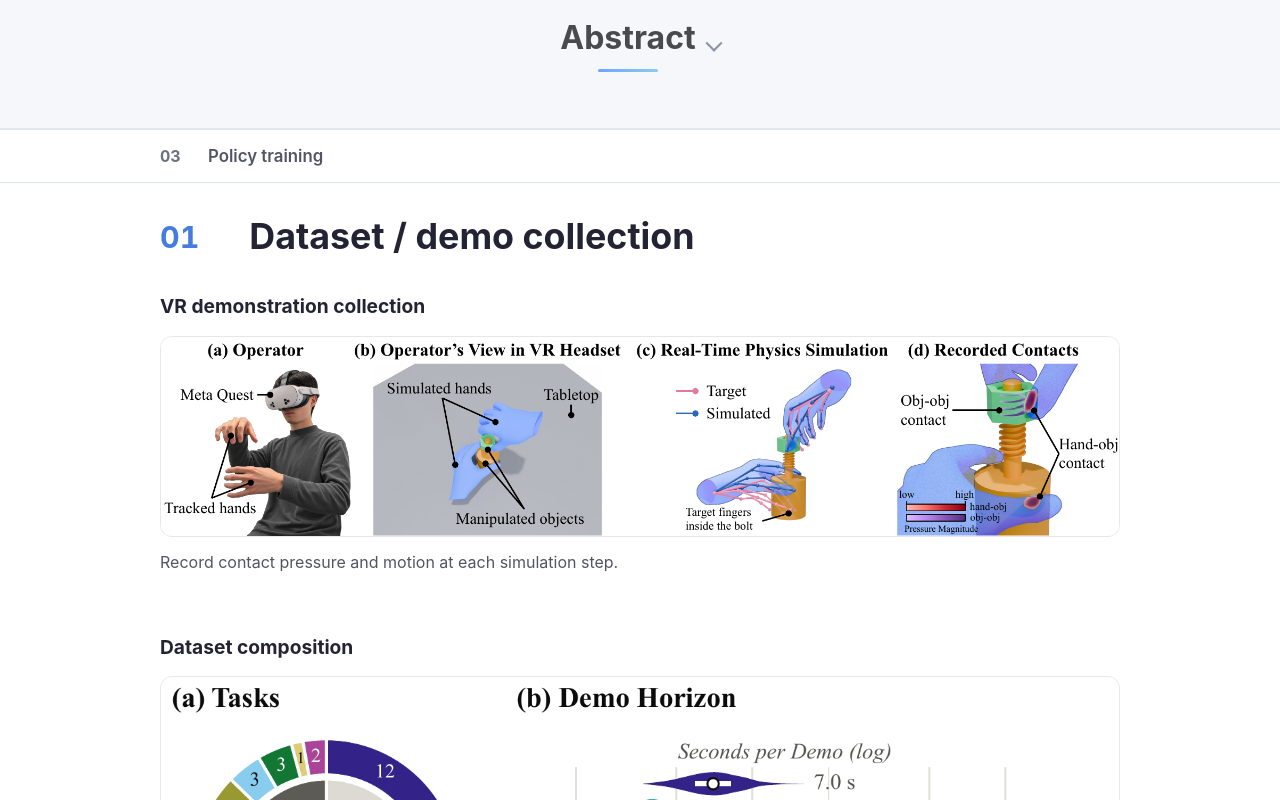
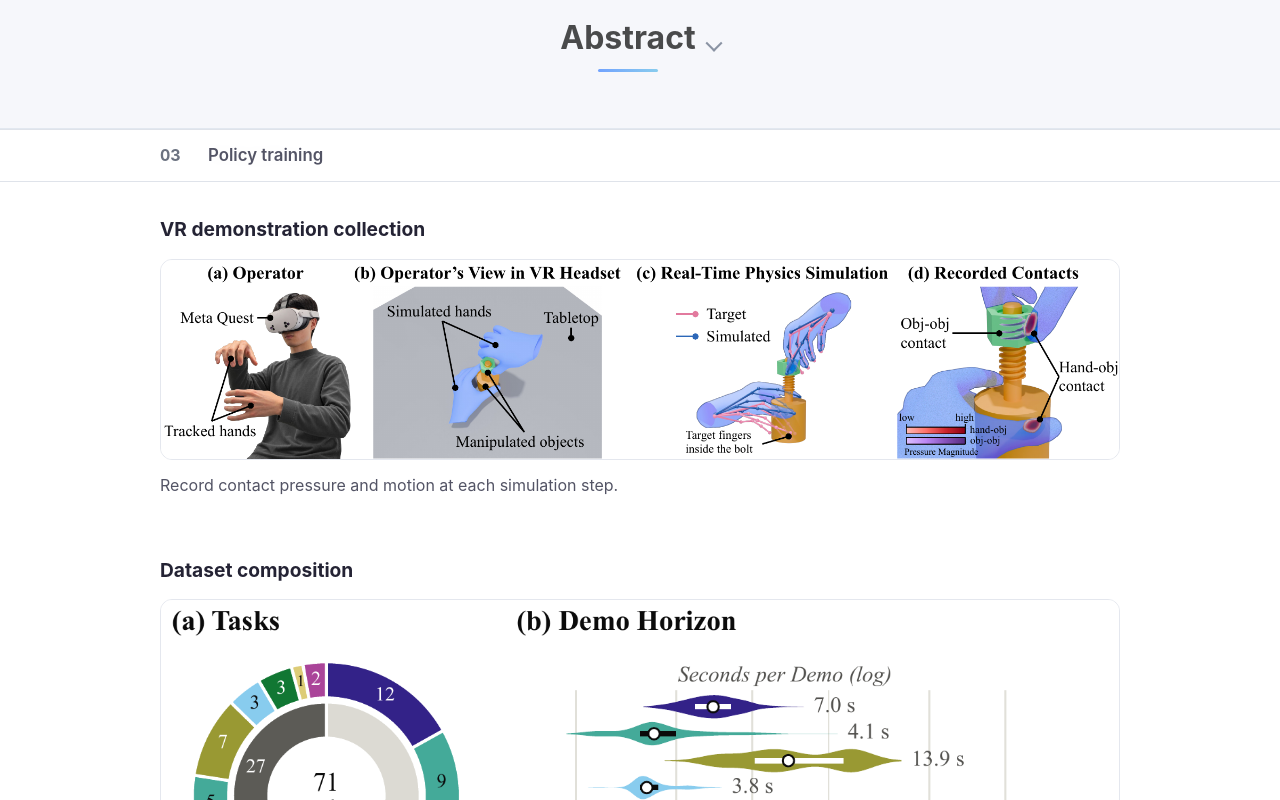
Before and after one commit to VR-ImPress/VR-ImPress.github.io, a plain HTML site: page research-vertical.html in a window 1280 px wide. Shown: the part 2260-3060 px from the top of the page. Drawn offline with Linux system fonts and the light colour scheme.

Commit message:
Use one sticky heading per research stage

```diff
--- a/research-vertical.html
+++ b/research-vertical.html
@@ -18,9 +18,9 @@
   <link rel="stylesheet" href="static/css/bulma.min.css">
   <link rel="stylesheet" href="static/css/index.css">
   <link rel="stylesheet" href="static/css/impress.css?v=20261120b">
-  <link rel="stylesheet" href="static/css/research-vertical.css?v=20261120b">
+  <link rel="stylesheet" href="static/css/research-vertical.css?v=single-stage-heading">
   <script defer src="static/js/impress.js?v=20261120b"></script>
-  <script defer src="static/js/research-vertical.js?v=20261120b"></script>
+  <script defer src="static/js/research-vertical.js?v=single-stage-heading"></script>
 </head>
 <body>
 <a class="skip-link" href="#main-content">Skip to content</a>
@@ -97,9 +97,8 @@
 </div></section>
 </div>
 <section class="research-v" id="research" aria-label="ImPress research pipeline">
-  <div class="v-bar" style="--i:0"><button type="button" aria-controls="stage-1"><span class="stage-number" aria-hidden="true">01</span><span class="v-bar-title">Dataset / demo collection</span></button><span class="v-bar-progress" aria-hidden="true"></span></div>
+  <h2 class="v-bar" style="--i:0"><button type="button" aria-controls="stage-1"><span class="stage-number" aria-hidden="true">01</span><span class="v-bar-title">Dataset / demo collection</span></button><span class="v-bar-progress" aria-hidden="true"></span></h2>
   <div class="v-body" id="stage-1" style="--i:0">
-    <h2 class="v-heading"><span class="stage-number" aria-hidden="true">01</span>Dataset / demo collection</h2>
     <div class="v-cards">
           <figure class="research-card">
             <h3>VR demonstration collection</h3>
@@ -118,9 +117,8 @@
     </div>
     <span class="v-end" aria-hidden="true"></span>
   </div>
-  <div class="v-bar" style="--i:1"><button type="button" aria-controls="stage-2"><span class="stage-number" aria-hidden="true">02</span><span class="v-bar-title">Retargeting</span></button><span class="v-bar-progress" aria-hidden="true"></span></div>
+  <h2 class="v-bar" style="--i:1"><button type="button" aria-controls="stage-2"><span class="stage-number" aria-hidden="true">02</span><span class="v-bar-title">Retargeting</span></button><span class="v-bar-progress" aria-hidden="true"></span></h2>
   <div class="v-body" id="stage-2" style="--i:1">
-    <h2 class="v-heading"><span class="stage-number" aria-hidden="true">02</span>Retargeting</h2>
     <div class="v-cards">
           <figure class="research-card">
             <h3>From human to robot</h3>
@@ -138,9 +136,8 @@
     </div>
     <span class="v-end" aria-hidden="true"></span>
   </div>
-  <div class="v-bar" style="--i:2"><button type="button" aria-controls="stage-3"><span class="stage-number" aria-hidden="true">03</span><span class="v-bar-title">Policy training</span></button><span class="v-bar-progress" aria-hidden="true"></span></div>
+  <h2 class="v-bar" style="--i:2"><button type="button" aria-controls="stage-3"><span class="stage-number" aria-hidden="true">03</span><span class="v-bar-title">Policy training</span></button><span class="v-bar-progress" aria-hidden="true"></span></h2>
   <div class="v-body" id="stage-3" style="--i:2">
-    <h2 class="v-heading"><span class="stage-number" aria-hidden="true">03</span>Policy training</h2>
     <div class="v-cards">
           <article class="research-card">
             <h3>Training pipeline</h3>
--- a/static/css/research-vertical.css
+++ b/static/css/research-vertical.css
@@ -22,21 +22,17 @@ html.snap-page { scroll-snap-type:y mandatory; }
    bottom before that. Bars have a fixed height so the stacking offsets stay exact. */
 .v-bar { position:sticky; z-index:2; top:calc(var(--i) * var(--hs)); bottom:calc((var(--n) - 1 - var(--i)) * var(--hs)); height:var(--hs); background:rgba(255,255,255,.96); backdrop-filter:blur(8px); border-bottom:1px solid #dfe3ea; }
 .v-bar button { display:flex; align-items:center; gap:1.25rem; width:100%; height:100%; padding:0 var(--pad); border:0; background:none; font:inherit; text-align:left; cursor:pointer; }
-.v-bar .stage-number { font-size:1rem; font-weight:700; color:#6b7280; min-width:2.6ch; transition:color .3s,opacity .3s; }
-.v-bar-title { font-size:1.05rem; font-weight:600; color:var(--text-secondary); transition:color .3s,opacity .3s; }
+.v-bar .stage-number { font-size:1rem; font-weight:700; color:#6b7280; min-width:2.6ch; transition:color .3s; }
+.v-bar-title { font-size:1.05rem; font-weight:600; color:var(--text-secondary); transition:color .3s; }
 .v-bar button:hover .stage-number,.v-bar button:hover .v-bar-title { color:#447ddf; }
 .v-bar.is-active .stage-number { color:#447ddf; }
 .v-bar.is-active .v-bar-title { color:var(--text-primary); }
-/* While the stage's large heading is on screen, its bar shows no label (avoids a duplicate title). */
-.v-bar.is-active.heading-visible .stage-number,.v-bar.is-active.heading-visible .v-bar-title { opacity:0; }
 .v-bar-progress { position:absolute; left:0; right:0; bottom:-1px; height:2px; background:#72A3FE; transform-origin:left; transform:scaleX(var(--p,0)); opacity:0; transition:opacity .3s; }
 .v-bar.is-active .v-bar-progress { opacity:1; }
 
 /* Stage bodies and their snap points. */
 .v-body { padding:clamp(1.5rem,4vh,2.5rem) var(--pad) 0; scroll-snap-align:start; scroll-snap-stop:always; scroll-margin-top:calc((var(--i) + 1) * var(--hs)); }
 .v-end { display:block; height:0; scroll-snap-align:end; scroll-snap-stop:always; scroll-margin-bottom:calc((var(--n) - 1 - var(--i)) * var(--hs)); }
-.v-heading { display:flex; align-items:center; gap:2.25rem; margin:0 0 clamp(1.5rem,4vh,2.5rem); font-size:clamp(1.6rem,2.8vw,2.3rem); font-weight:700; line-height:1.25; color:var(--text-primary); }
-.v-heading .stage-number { font-size:clamp(1.4rem,2.4vw,1.9rem); color:#447ddf; min-width:2.6ch; }
 
 /* Figures and result panels share the column width and keep their natural height. */
 .v-cards { display:flex; flex-direction:column; gap:clamp(2.5rem,7vh,4.5rem); margin-bottom:clamp(2.5rem,7vh,4.5rem); }
@@ -64,7 +60,6 @@ html.snap-page { scroll-snap-type:y mandatory; }
 @media(max-width:600px) {
   .research-v { --hs:46px; }
   .v-bar button { gap:.85rem; }
-  .v-heading { gap:1rem; }
   .research-v .policy-results>div { grid-template-columns:1fr 55px; }
   .research-v .policy-results span { grid-column:1/-1; }
 }
--- a/static/js/research-vertical.js
+++ b/static/js/research-vertical.js
@@ -1,14 +1,11 @@
 'use strict';
 
-// Prototype B: scrolling is native (CSS scroll snapping in research-vertical.css). This script only
-// reads the scroll position — passively, never cancelling input — to highlight the current stage's
-// title bar, fill its progress line, and hide its label while the large heading is on screen.
+// Highlight the current stage and update its progress line during native scrolling.
 (() => {
   const root = document.querySelector('.research-v');
   if (!root) return;
   const bars = [...root.querySelectorAll('.v-bar')];
   const bodies = [...root.querySelectorAll('.v-body')];
-  const headings = bodies.map(b => b.querySelector('.v-heading'));
   const n = bars.length;
   const clamp = (v, lo, hi) => Math.min(hi, Math.max(lo, v));
   let active = -1, frame = 0;
@@ -33,8 +30,6 @@
       const range = r.height - view;
       const p = range > 0 ? clamp((top - r.top) / range, 0, 1) : (r.top <= top + 2 ? 1 : 0);
       bar.style.setProperty('--p', p.toFixed(4));
-      const h = headings[j].getBoundingClientRect();
-      bar.classList.toggle('heading-visible', h.bottom > top && h.top < vh);
     });
   }
   const schedule = () => { if (!frame) frame = requestAnimationFrame(update); };
```
Also changed, not shown: index.html (+5 -8 lines).
